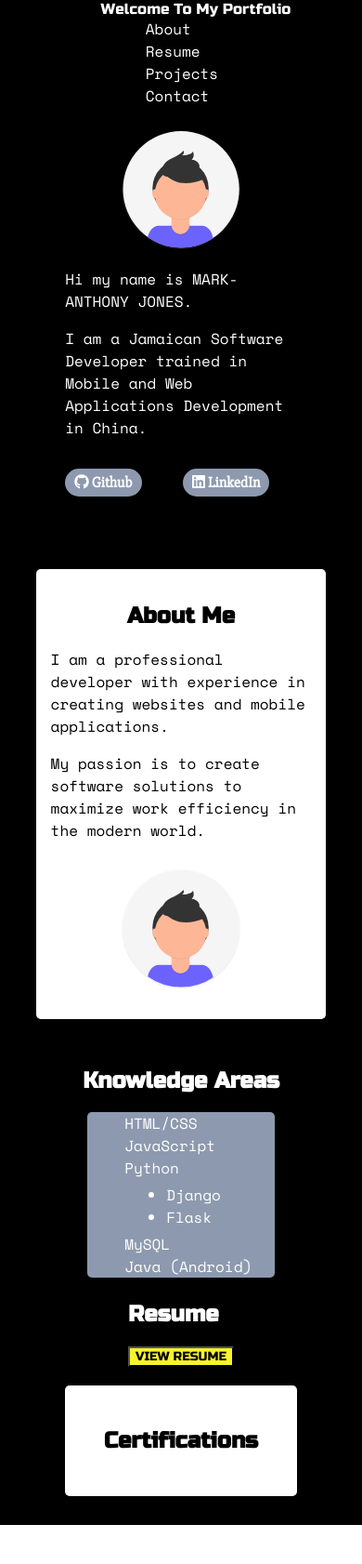
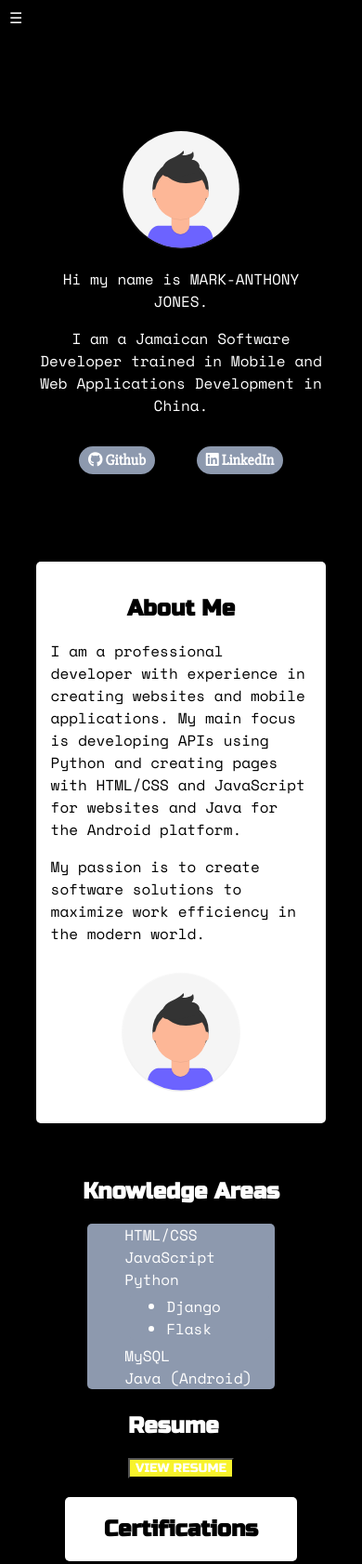
Before and after one commit to envaleed/envaleed.github.io, a plain HTML site: page index.html in a window 390 px wide. Shown: the top 1682 px of the page at 93% size. Drawn offline with nearby package versions, Linux system fonts and the light colour scheme; a script that the page names is missing.

Commit message:
Added extra files and tweaked the design

```diff
--- a/index.html
+++ b/index.html
@@ -11,6 +11,8 @@
 <body>
 	<div class="navigation">
 		<div class="logo">Welcome To My Portfolio</div>
+		<label for="hamburger">&#9776;</label>
+		<input type="checkbox" id="hamburger">
 		<nav>
 			<a href="#_about">About</a>
 			<a href="#_knowledge">Resume</a>
@@ -43,7 +45,7 @@
 					<header id="about-me-header">
 						<h1>About Me</h1>
 					</header>
-					<p>I am a professional developer with experience in creating websites and mobile applications.</p>
+					<p>I am a professional developer with experience in creating websites and mobile applications. My main focus is developing APIs using Python and creating pages with HTML/CSS and JavaScript for websites and Java for the Android platform. </p>
 					<p>My passion is to create software solutions to maximize work efficiency in the modern world.</p>
 				</div>
 				<picture class="profile-2">
@@ -69,7 +71,7 @@
 			</div>
 			<div class="resume">
 				<h1>Resume</h1>
-				<button>VIEW RESUME</button>
+				<button><a href="/assets/Mark-Anthony Jones' Resume.pdf" target="_blank">VIEW RESUME</a></button>
 			</div>
 			<div class="certifications">
 				<h1>Certifications</h1>
--- a/styles/styles.css
+++ b/styles/styles.css
@@ -3,6 +3,7 @@
     --secondary-color: #FFFFFF;
     --social-color: #8d99ae;
     --boxes: #f8f32b;
+    --menu-speed: 0.75s;
 }
 
 html, body{
@@ -21,24 +22,37 @@ h1, h2, h3, h4, h5, h6, span{
     font-family: 'Russo One', sans-serif;
 }
 
+/*Navigation Bar with Hamburger Menu for Mobile*/
+
 p,nav a{
     font-family: 'Space Mono', monospace;
 }
 
+nav{
+    display: flex;
+}
+
 nav a{
-    padding: 0 30px 0 0;
+    width: 20%;
+    padding: 20px;
+    text-align: center;
 }
 
 .navigation{
-    height: 56px;
-    width: 100%;
-    padding: 0 16px;
+    width: 80%;
+    background-color: var(--primary-color);
+    position: fixed;
     display: flex;
     justify-content: space-between;
     align-items: center;
-    position: fixed;
-    background-color: var(--primary-color);
+    padding: 0 10% 0 10%;
 }
+
+.navigation label, #hamburger{
+    display: none;
+    color: var(--secondary-color);
+}
+
 
 a{
     text-decoration: none;
@@ -49,7 +63,7 @@ a{
 /* Main page borders and the navigation bar*/
 
 .main-container{
-    width: 80%;
+    width: 100%;
     margin: auto;
 }
 
@@ -87,6 +101,7 @@ a{
     display: flex;
     justify-content: space-between;
     width: 220px;
+    margin: auto;
 }
 
 #github{
@@ -117,6 +132,8 @@ a{
 /* The about section */
 
 .about{
+    width: 80%;
+    margin: auto;
     background-color: var(--secondary-color);
     border-radius: 5px;
     display: grid;
@@ -171,6 +188,7 @@ a{
     'knowledge resume'
     'certifications certifications'
     ;
+    gap: 5%;
 }
 
 button{
@@ -303,14 +321,40 @@ a>span {
 }
 
 @media screen and (max-width: 800px){
+
+    .navigation label{
+        display: inline-block;
+        padding: 10px;
+
+    }
+
     .navigation{
-        flex-direction: column;
+        width: 100%;
+        background-color: var(--primary-color);
+        position: fixed;
+        display: inline-block;
+        padding: 0;
         height: fit-content;
     }
 
+    .navigation .logo{
+        display: none;
+    }
+
+    nav a{
+        box-sizing: border-box;
+        display: block;
+        width: 100%;
+        border-top: 1px solid var(--social-color);
+        padding: 10px;
+    }
+
     nav{
-        display: flex;
-        flex-direction: column;
+        display: none;
+    }
+
+    .navigation input:checked ~ nav{
+        display: block;
     }
 
     .intro{
@@ -320,6 +364,11 @@ a>span {
         'profile-1'
         'intro-text'
         ;
+    }
+
+    .intro-text{
+        justify-content: center;
+        text-align: center;
     }
 
     .about{
@@ -344,6 +393,11 @@ a>span {
         'resume'
         'certifications'
         ;
+        gap: 0;
+    }
+
+    .skills .certifications{
+        padding: 0;
     }
 
     .projects{
@@ -359,6 +413,11 @@ a>span {
         /* padding: 100px; */
     }
 
+    .projects header{
+        text-align: center;
+
+    }
+
     .project-list{
         grid-template-columns: 1fr;
         grid-template-rows: auto;
```
Also changed, not shown: 1 other file.
